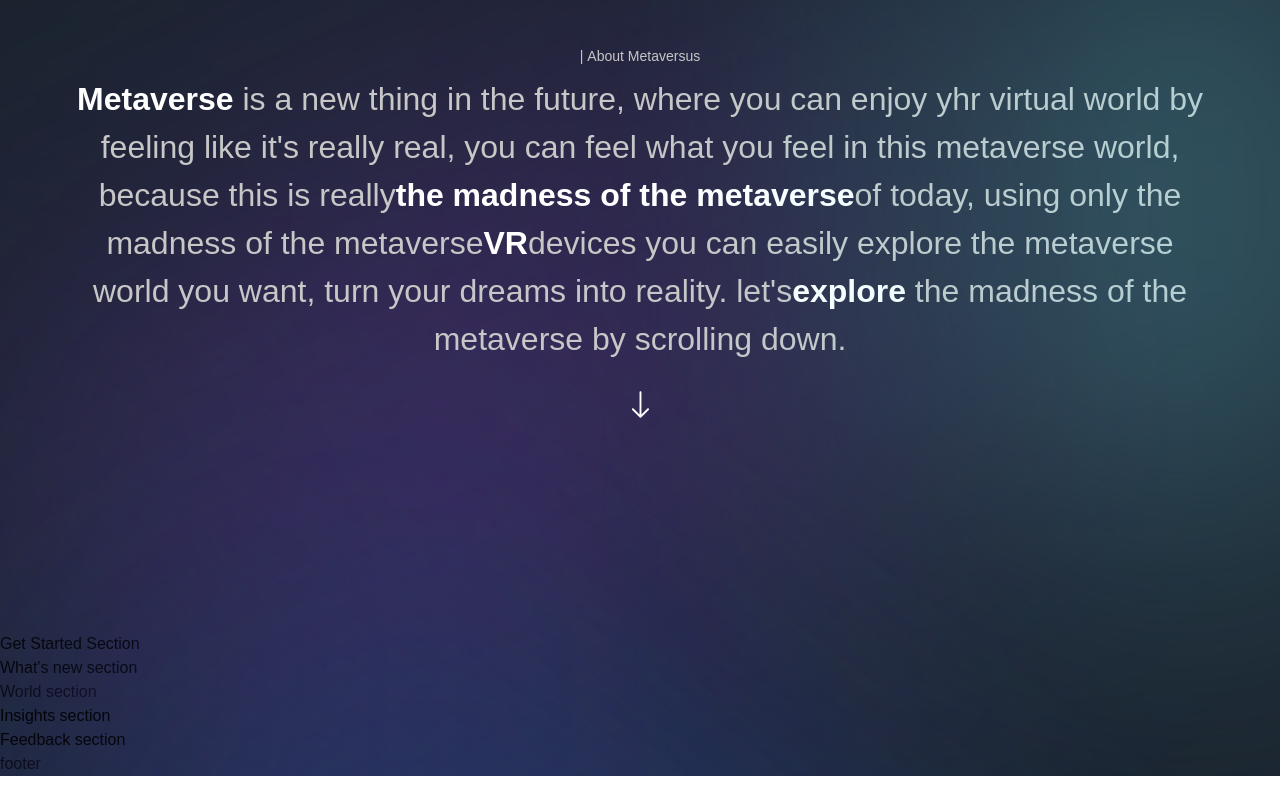
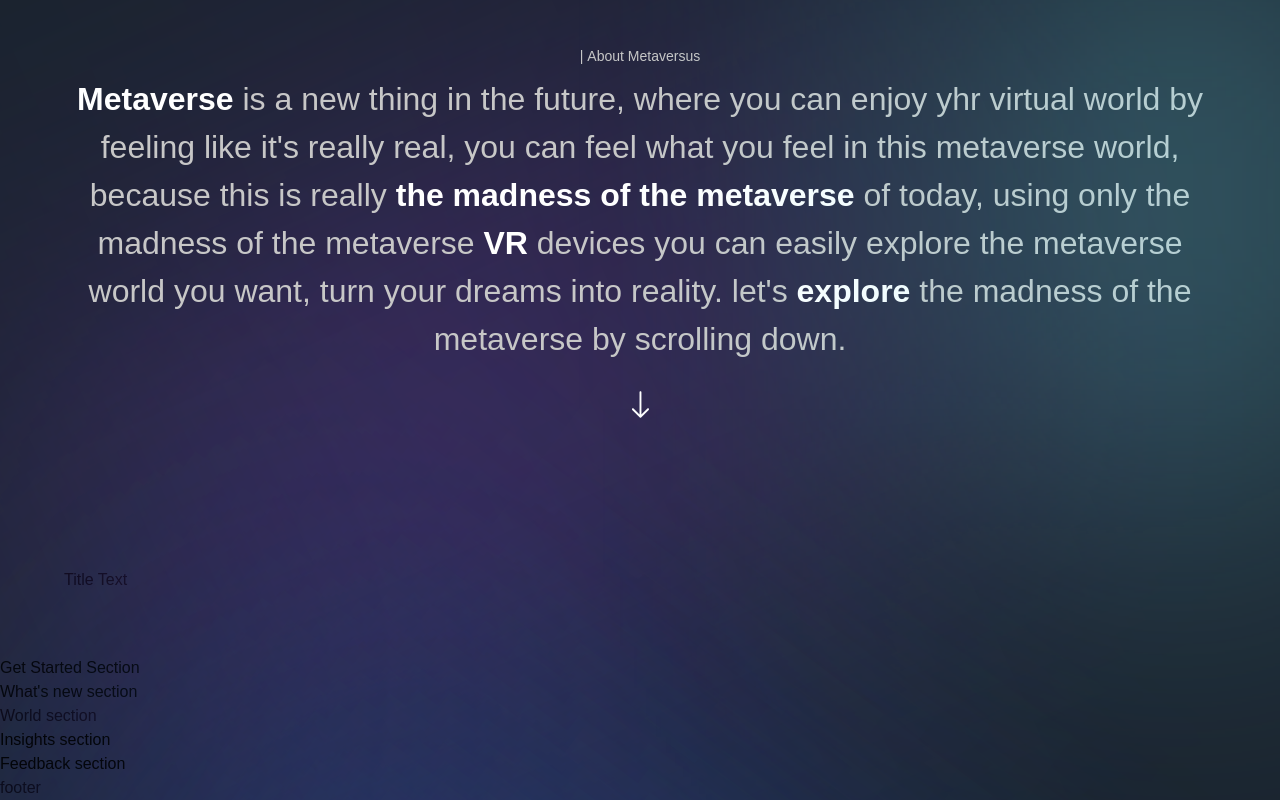
Before and after one commit to dvimukthi/NextJs-web-ui, a Next.js app: page / in a window 1280 px wide. Shown: the part 1067-1867 px from the top of the page. Before the commit the page ends 1843 px from the top, so only its background shows below. Built offline with nearby package versions, Linux system fonts and the light colour scheme; a web font is replaced by a local one.

Commit message:
explore text

```diff
--- a/sections/Explore.jsx
+++ b/sections/Explore.jsx
@@ -16,6 +16,15 @@ const Explore = () => (
       className={`${styles.innerWidth} mx-auto flex flex-col`}
     >
       <TypingText title="| The World" textStyles="text-center" />
+      <TitleText
+        title={
+          <>
+            Choose the world you want <br className="md:block hidden" /> to
+            explore
+          </>
+        }
+        textStyles="text-center"
+      />
     </motion.div>
   </section>
 );
```
Also changed, not shown: sections/About.jsx (+6 -6 lines).
